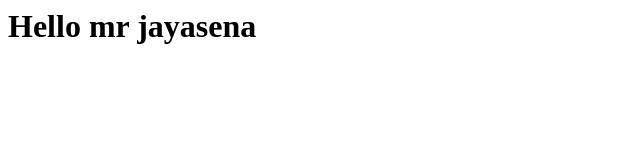
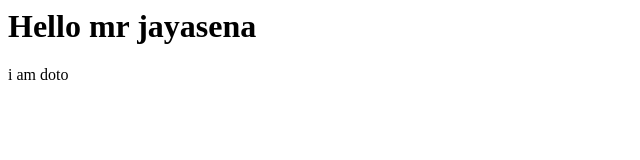
Before and after one commit to pmjayasena/hello-world, a plain HTML site: page index.html in a window 1280 px wide. Shown: the full height of the page, 0-640 px from the left. Drawn offline with Linux system fonts and the light colour scheme.

Commit message:
Update index.html

```diff
--- a/index.html
+++ b/index.html
@@ -3,8 +3,8 @@
 <head></head>
 <body>
 
-<h1>Hello mr jayasena</h1>
-
+<h1>Hello mr jayasena </h1>
+  <p>i am doto</p>
 
 </body>
 </html>
```
